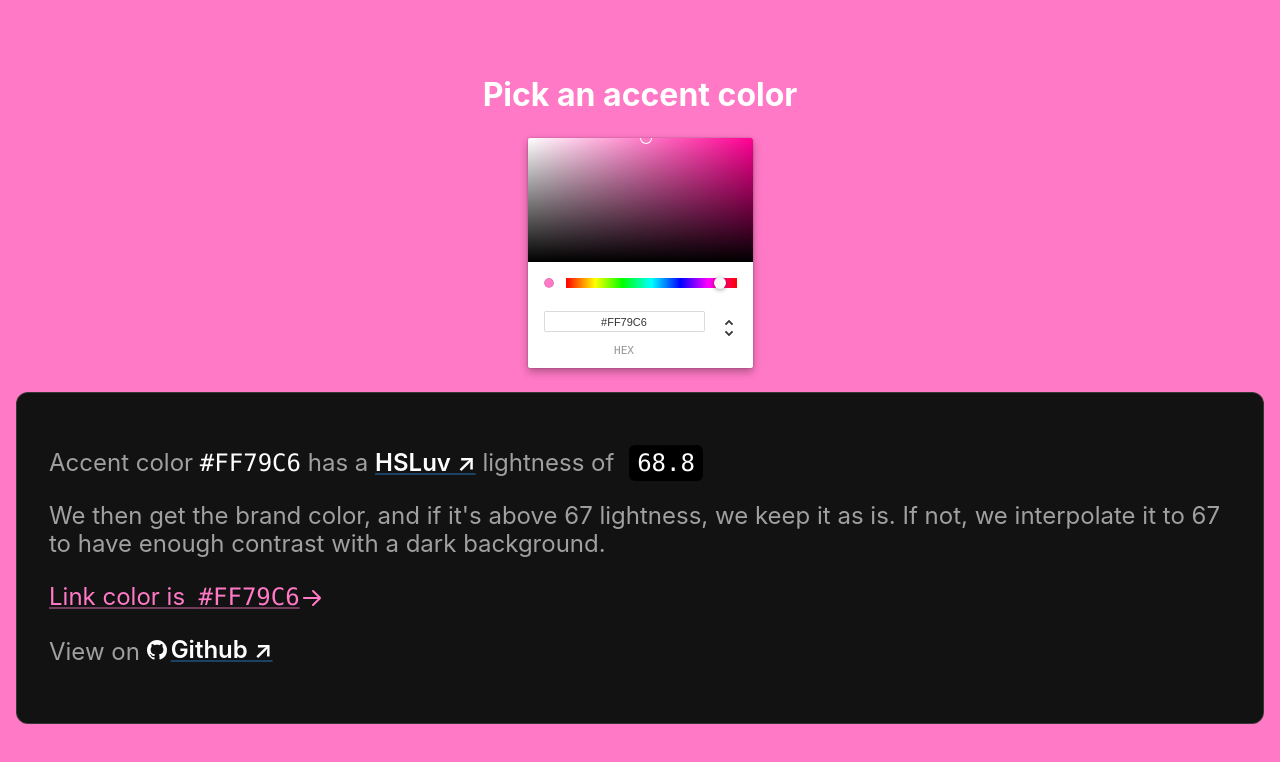
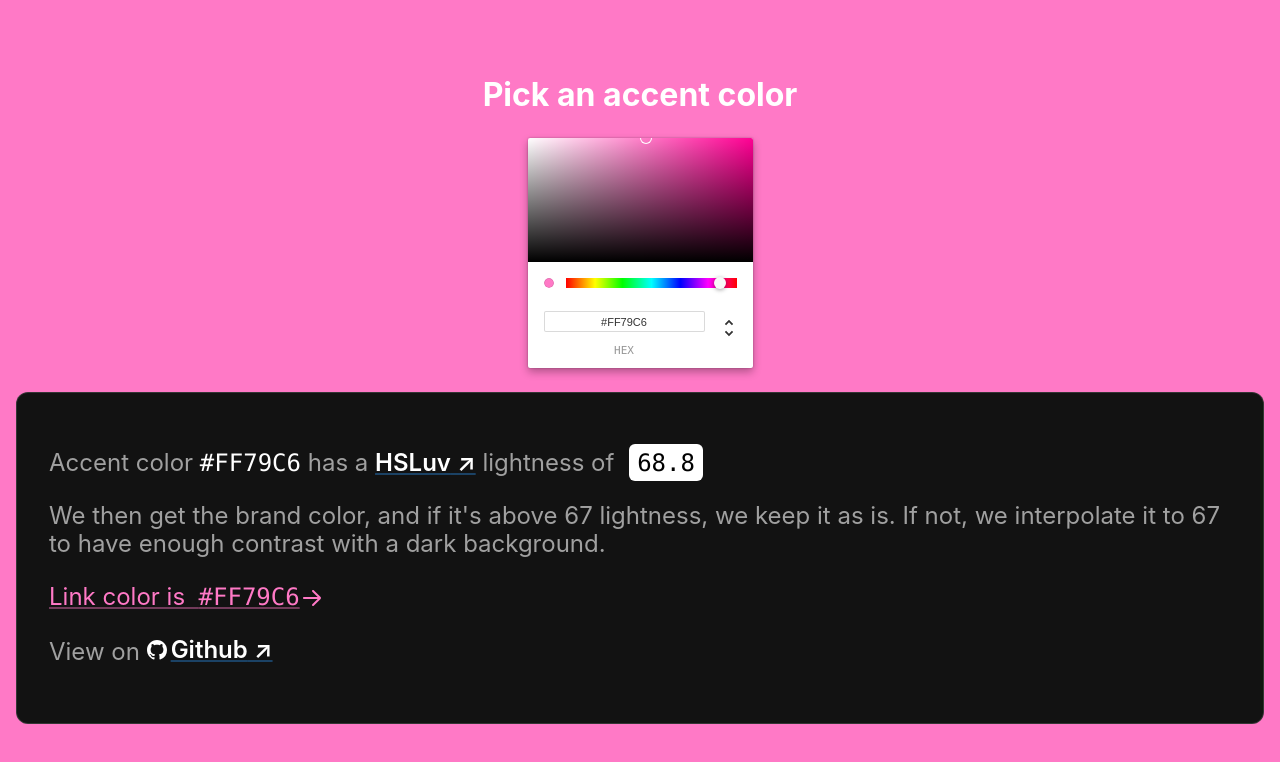
Before and after one commit to digitallymarked/hsluv-calculator, a Next.js app: page / in a window 1280 px wide. Shown: the top 762 px of the page. Built offline with nearby package versions, Linux system fonts and the light colour scheme.

Commit message:
Fixed Tag colors

```diff
--- a/components/Tag.js
+++ b/components/Tag.js
@@ -2,13 +2,11 @@ export default function Tag({ children }) {
   return (
     <span
       style={{
-        backgroundColor: 'black',
-        color: 'white',
+        backgroundColor: 'white',
+        color: 'black',
         padding: '4px 8px',
         marginLeft: '8px',
         borderRadius: '6px',
-        fontFamily:
-          'ui-monospace, "Cascadia Mono", "Segoe UI Mono", "Ubuntu Mono", "Roboto Mono",Menlo, Monaco, Consolas,monospace',
       }}
     >
       {children}
--- a/pages/index.js
+++ b/pages/index.js
@@ -80,7 +80,10 @@ export default function Home() {
           <p>
             Accent color <Mono style={{ color: 'white' }}>{hex}</Mono> has a{' '}
             <ExternalLink href='https://www.hsluv.org/'>HSLuv</ExternalLink>{' '}
-            lightness of <Tag>{lightness}</Tag>
+            lightness of{' '}
+            <Tag>
+              <Mono>{lightness}</Mono>
+            </Tag>
           </p>
           <p>
             We then get the brand color, and if it{`'`}s above 67 lightness, we
```
